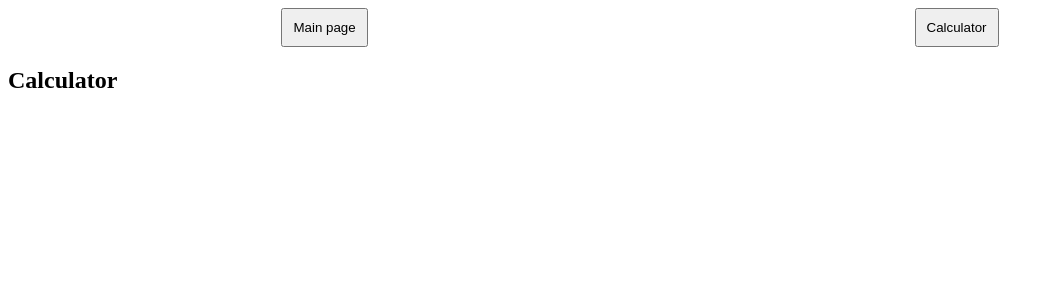
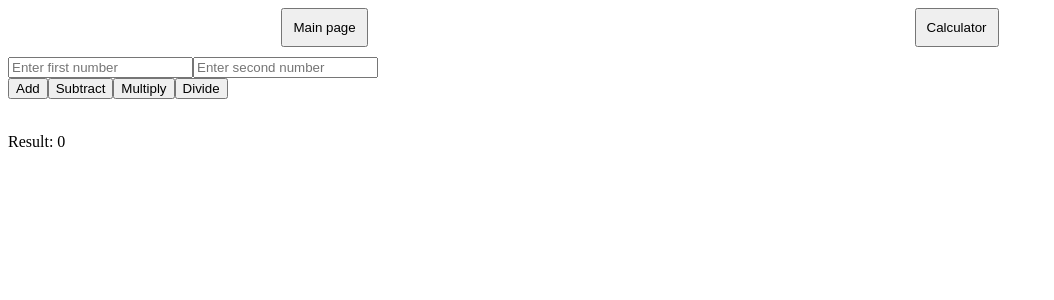
Before and after one commit to AimForNuts/idle-mmo-helper, an Angular app: page /idle-mmo-helper/ in a window 1280 px wide. Both pictures are taken after a click on the button "Calculator". Shown: the top 300 px of the page, without its empty margins (0-1054 px from the left). Built offline with nearby package versions, Linux system fonts and the light colour scheme.

Commit message:
Added simple calculator

```diff
--- a/src/app/calculator/calculator.component.html
+++ b/src/app/calculator/calculator.component.html
@@ -1,3 +1,23 @@
 <div>
-  <h2>Calculator</h2>
+  <input type="number" #num1 placeholder="Enter first number" />
+  <input type="number" #num2 placeholder="Enter second number" />
+  <br />
+  <button (click)="calculate(num1.valueAsNumber, num2.valueAsNumber, 'add')">
+    Add
+  </button>
+  <button
+    (click)="calculate(num1.valueAsNumber, num2.valueAsNumber, 'subtract')"
+  >
+    Subtract
+  </button>
+  <button
+    (click)="calculate(num1.valueAsNumber, num2.valueAsNumber, 'multiply')"
+  >
+    Multiply
+  </button>
+  <button (click)="calculate(num1.valueAsNumber, num2.valueAsNumber, 'divide')">
+    Divide
+  </button>
+  <br /><br />
+  <p>Result: {{ result }}</p>
 </div>
```
